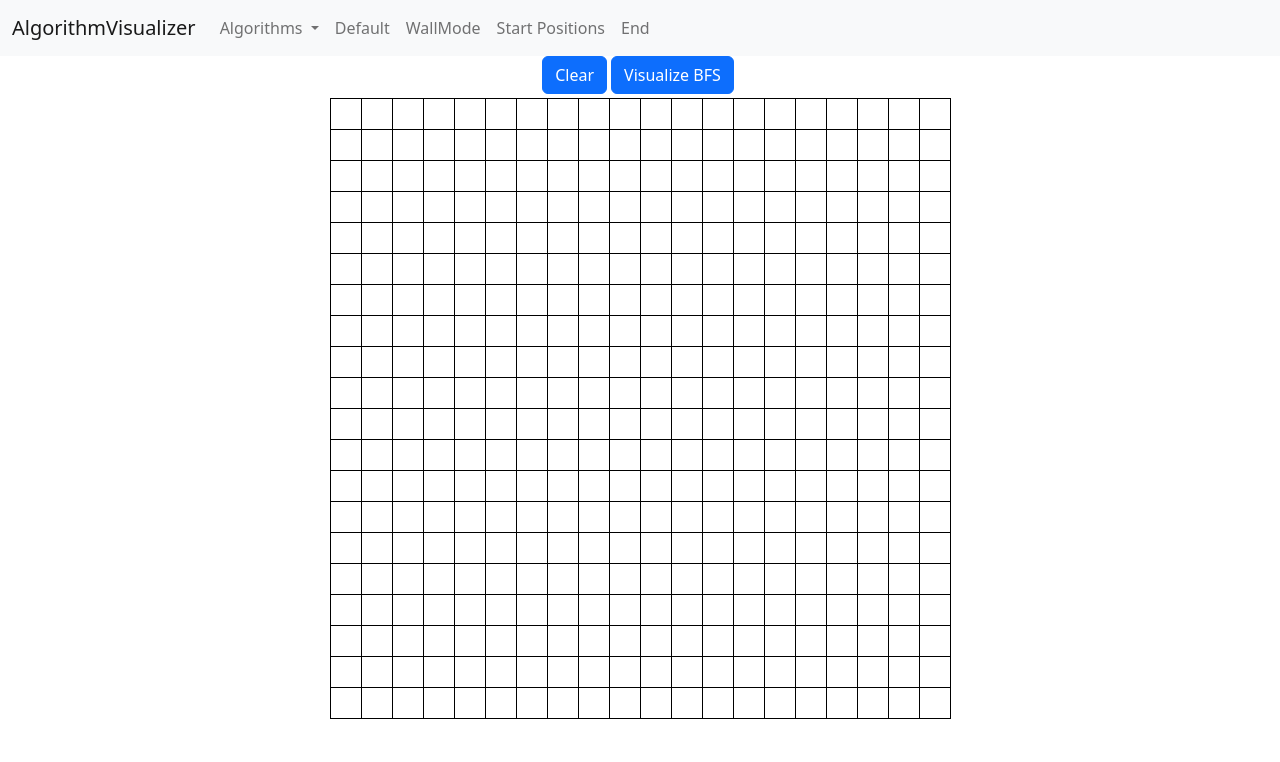
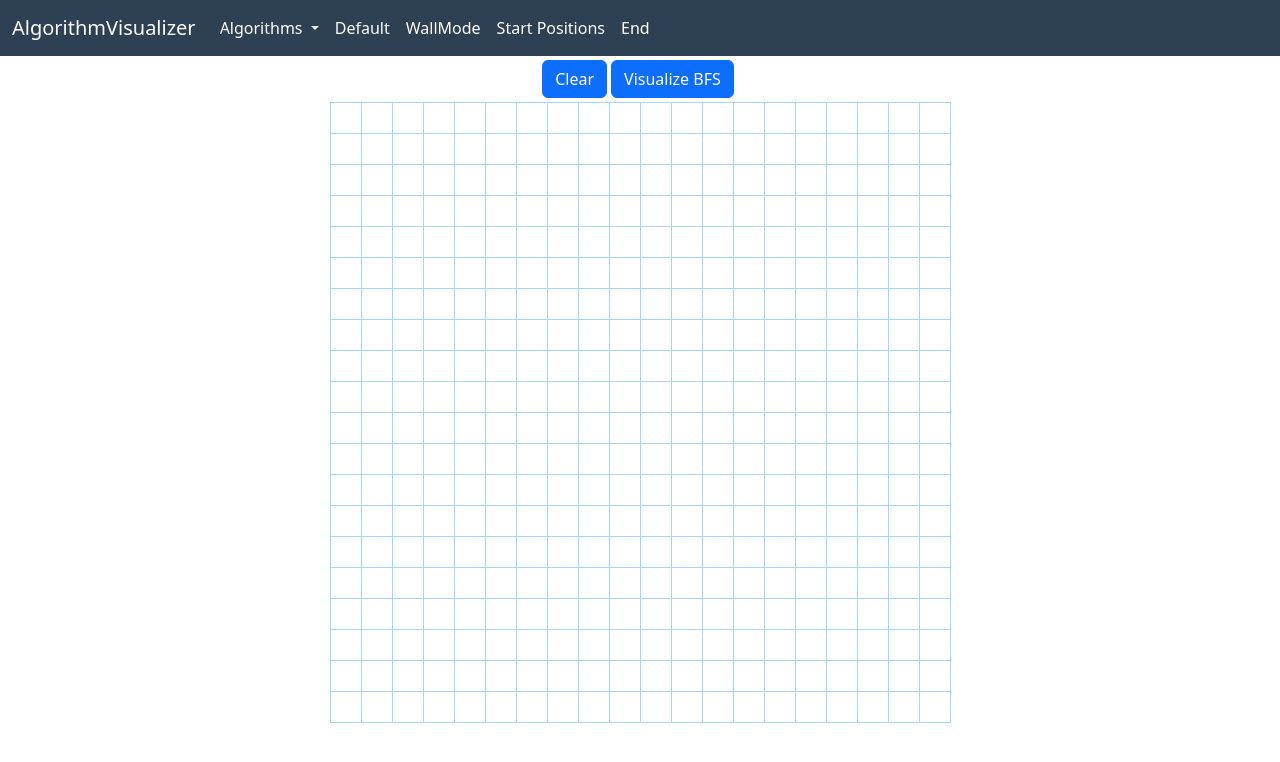
Before and after one commit to SashoVas/PathfindingAlgorithmVisualizer, an Angular app in the folder PathfindingAlgorithmVisualizer/: page / in a window 1280 px wide. Shown: the top 762 px of the page. Built offline with nearby package versions, Linux system fonts and the light colour scheme.

Commit message:
Adding animations

```diff
--- a/PathfindingAlgorithmVisualizer/package.json
+++ b/PathfindingAlgorithmVisualizer/package.json
@@ -23,7 +23,7 @@
     "zone.js": "~0.11.4"
   },
   "devDependencies": {
-    "@angular-devkit/build-angular": "~13.2.5",
+    "@angular-devkit/build-angular": "^13.3.9",
     "@angular/cli": "~13.2.5",
     "@angular/compiler-cli": "~13.2.0",
     "@types/jasmine": "~3.10.0",
--- a/PathfindingAlgorithmVisualizer/src/app/app.component.css
+++ b/PathfindingAlgorithmVisualizer/src/app/app.component.css
@@ -0,0 +1,3 @@
+.bg-nav{
+    background-color: rgb(46,64,83);
+}
--- a/PathfindingAlgorithmVisualizer/src/app/app.component.html
+++ b/PathfindingAlgorithmVisualizer/src/app/app.component.html
@@ -1,13 +1,13 @@
-<nav class="navbar navbar-expand-lg navbar-light bg-light">
+<nav class="navbar navbar-expand-lg navbar-light bg-nav">
   <div class="container-fluid">
-    <a class="navbar-brand" href="#">AlgorithmVisualizer</a>
-    <button class="navbar-toggler" type="button" data-bs-toggle="collapse" data-bs-target="#navbarSupportedContent" aria-controls="navbarSupportedContent" aria-expanded="false" aria-label="Toggle navigation">
+    <a class="navbar-brand text-white" href="#">AlgorithmVisualizer</a>
+    <button class="navbar-toggler text-white" type="button" data-bs-toggle="collapse" data-bs-target="#navbarSupportedContent" aria-controls="navbarSupportedContent" aria-expanded="false" aria-label="Toggle navigation">
       <span class="navbar-toggler-icon"></span>
     </button>
     <div class="collapse navbar-collapse" id="navbarSupportedContent">
       <ul class="navbar-nav me-auto mb-2 mb-lg-0">
         <li class="nav-item dropdown ">
-          <a class="nav-link dropdown-toggle" id="navbarDropdown" role="button" data-bs-toggle="dropdown" aria-expanded="false">
+          <a class="nav-link dropdown-toggle text-white" id="navbarDropdown" role="button" data-bs-toggle="dropdown" aria-expanded="false">
             Algorithms
           </a>
           <ul class="dropdown-menu" aria-labelledby="navbarDropdown">
@@ -15,16 +15,16 @@
           </ul>
         </li>
         <li class="nav-item">
-          <a class="nav-link pointer" (click)="mode=0">Default</a>
+          <a class="nav-link pointer text-white" (click)="mode=0">Default</a>
         </li>
         <li class="nav-item">
-          <a class="nav-link pointer" (click)="mode=2">WallMode</a>
+          <a class="nav-link pointer text-white" (click)="mode=2">WallMode</a>
         </li>
         <li class="nav-item">
-          <a class="nav-link pointer" (click)="mode=3">Start Positions</a>
+          <a class="nav-link pointer text-white" (click)="mode=3">Start Positions</a>
         </li>
         <li class="nav-item">
-          <a class="nav-link pointer" (click)="mode=4">End</a>
+          <a class="nav-link pointer text-white" (click)="mode=4">End</a>
         </li>
       </ul>
     </div>
--- a/PathfindingAlgorithmVisualizer/src/app/app.module.ts
+++ b/PathfindingAlgorithmVisualizer/src/app/app.module.ts
@@ -1,10 +1,9 @@
 import { NgModule } from '@angular/core';
 import { BrowserModule } from '@angular/platform-browser';
-
 import { AppComponent } from './app.component';
 import { BoardComponent } from './board/board.component';
 import { CellComponent } from './cell/cell.component';
-
+import { BrowserAnimationsModule } from '@angular/platform-browser/animations';
 @NgModule({
   declarations: [
     AppComponent,
@@ -12,7 +11,8 @@ import { CellComponent } from './cell/cell.component';
     CellComponent
   ],
   imports: [
-    BrowserModule
+    BrowserModule,
+    BrowserAnimationsModule
   ],
   providers: [],
   bootstrap: [AppComponent]
--- a/PathfindingAlgorithmVisualizer/src/app/board/board.component.css
+++ b/PathfindingAlgorithmVisualizer/src/app/board/board.component.css
@@ -1,15 +1,15 @@
 table {
-    border:1px solid black;
+    border:1px solid rgb(166, 214, 250);
     margin-left: auto;
     margin-right: auto;
 }
 tr{
-    border: 1px solid black;
+    border: 1px solid rgb(166, 214, 250);
 }
 td{
     width: 30px;
     height:30px;
-    border: 1px solid black;
+    border: 1px solid rgb(166, 214, 250);
     padding:0;
 }
 .cell{
--- a/PathfindingAlgorithmVisualizer/src/app/board/board.component.html
+++ b/PathfindingAlgorithmVisualizer/src/app/board/board.component.html
@@ -1,11 +1,11 @@
-<div class="mx-auto" ondragstart="return false;" ondrop="return false;">
+<div class="mx-auto my-1" ondragstart="return false;" ondrop="return false;">
     <div class="d-flex justify-content-center mb-1">
       <button class="btn btn-primary me-1" (click)="clear()">Clear</button>
       <button [ngClass]="buttonColor" class="btn me-1" (click)="BFS()">{{buttonTitle}}</button>
     </div>
     <table>
         <tr *ngFor="let row of board;let rowPos=index">
-            <td *ngFor="let col of row;let colPos=index" (click)="cellClicked(rowPos,colPos)" (mouseup)="mouseUp()" (mousedown)="mouseDown(rowPos,colPos)" (mouseenter)="addWall(rowPos,colPos)"> <app-cell [value]="col"></app-cell></td>
+            <td *ngFor="let col of row;let colPos=index; trackBy: trackByFn" (click)="cellClicked(rowPos,colPos)" (mouseup)="mouseUp()" (mousedown)="mouseDown(rowPos,colPos)" (mouseenter)="addWall(rowPos,colPos)"> <app-cell [value]="col"></app-cell></td>
         </tr>
     </table>
 </div>
--- a/PathfindingAlgorithmVisualizer/src/app/board/board.component.ts
+++ b/PathfindingAlgorithmVisualizer/src/app/board/board.component.ts
@@ -31,6 +31,9 @@ export class BoardComponent implements OnInit {
     return "None"
   }
 
+  trackByFn(row:number,col:number){
+    return row.toString()+col.toString();
+  }
   mouseDown(row:number,col:number){
     if(this.mode==2||this.mode==0){
       this.slideMode=true;
--- a/PathfindingAlgorithmVisualizer/src/app/cell/cell.component.css
+++ b/PathfindingAlgorithmVisualizer/src/app/cell/cell.component.css
@@ -6,35 +6,3 @@ div{
     border-radius: 25px;
     border: 1px solid black;
 }
-.node-visited {
-    animation-name: visitedAnimation;
-    animation-duration: 1s;
-    animation-timing-function: ease-out;
-    animation-delay: 0;
-    animation-direction: alternate;
-    animation-iteration-count: 1;
-    animation-fill-mode: forwards;
-    animation-play-state: running;
-}
-
-@keyframes visitedAnimation {
-0% {
-    transform: scale(0.3);
-    background-color: rgba(0, 0, 66, 0.75);
-    border-radius: 100%;
-}
-
-50% {
-    background-color: rgba(17, 104, 217, 0.75);
-}
-
-75% {
-    transform: scale(1.2);
-    background-color: rgba(0, 217, 159, 0.75);
-}
-
-100% {
-    transform: scale(1);
-    background-color: rgba(0, 190, 218, 0.75);
-}
-}
--- a/PathfindingAlgorithmVisualizer/src/app/cell/cell.component.html
+++ b/PathfindingAlgorithmVisualizer/src/app/cell/cell.component.html
@@ -1,3 +1,3 @@
-<div [ngClass]="value==1?'node-visited':''" [style.background-color]="backgroundColor" >
+<div [style.background-color]="backgroundColor"[@visited]="animation"[@wall]="animation"[@path]="animation">
     <div *ngIf="value==3||value==4"[style.background-color]="value==3?'green':'red'" class="dot"></div>
 </div>
--- a/PathfindingAlgorithmVisualizer/src/app/cell/cell.component.ts
+++ b/PathfindingAlgorithmVisualizer/src/app/cell/cell.component.ts
@@ -1,23 +1,54 @@
+import { animate, state, style, transition, trigger } from '@angular/animations';
 import { Component, Input, OnInit } from '@angular/core';
 
 @Component({
   selector: 'app-cell',
   templateUrl: './cell.component.html',
-  styleUrls: ['./cell.component.css']
+  styleUrls: ['./cell.component.css'],
+  animations: [
+    trigger('visited',[
+      transition("void=>visited",[
+        style({scale:0.3,'border-radius' : '100%','background-color': 'rgba(0, 0, 66, 0.75)'}),
+        animate(300,style({ 'background-color':'rgba(17, 104, 217, 0.75)',scale:1,'border-radius' : '50%'})),
+        animate(300,style([{scale:1.2,'background-color': 'rgba(0, 217, 159, 0.75)','border-radius' : '25%'}])),
+        animate(300,style([{scale:1,'border-radius' : '0%'}]))
+      ]),
+    ]),
+    trigger('wall', [
+      transition("void=>wall",[
+        style({scale:0.3}),
+        animate(300,style({ scale:1.2})),
+        animate(200,style({ scale:1}))
+      ])
+    ]),
+    trigger("path",[
+      transition("void=>path",[
+      style({scale:0.5,'border-radius' : '25%'}),
+      animate(150,style({ scale:0.7,'border-radius' : '10%'})),
+      animate(150,style({ scale:1,'border-radius' : '0%'}))
+      ])
+    ])
+  ],
 })
-export class CellComponent implements OnInit {
+export class CellComponent implements OnInit{
   @Input()value!:number;
   backgroundColor:string='white';
+  animation!:string;
   constructor() { }
+
   ngOnInit(): void {
     if(this.value==1){
       this.backgroundColor='rgba(0, 190, 218, 0.75)';
+      this.animation="visited";
     }
     else if(this.value==2){
-      this.backgroundColor='rgb(26, 26, 26)';
+      this.backgroundColor='rgb(12, 53, 71)';
+      this.animation="wall";
     }
     else if(this.value==5){
-      this.backgroundColor='rgb(255, 215, 0)';
+      this.backgroundColor='rgba(255, 215, 0, 0.75)';
+      this.animation="path";
     }
   }
 }
+//[ngClass]="value==1?'node-visited':value==2?'wall':''"
```
Also changed, not shown: 1 other file (tests, documents, lock files or other folders).
